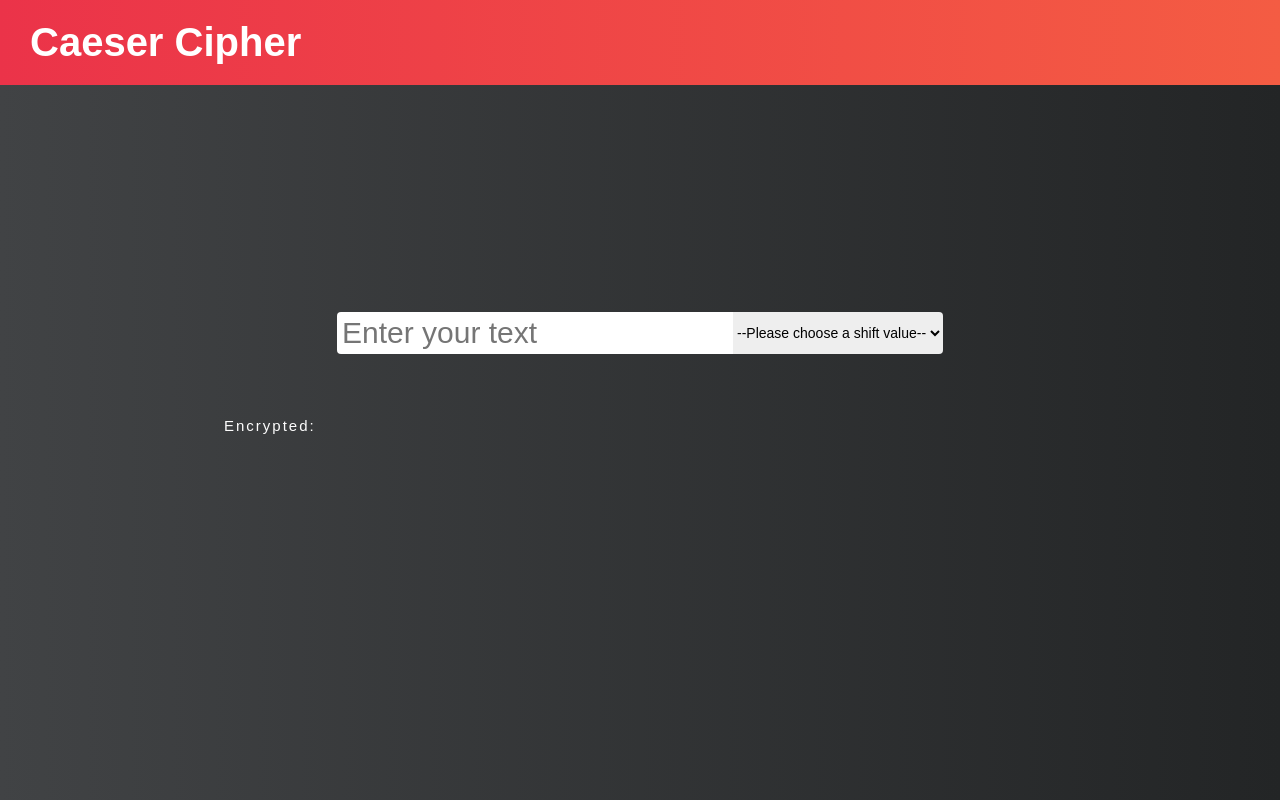
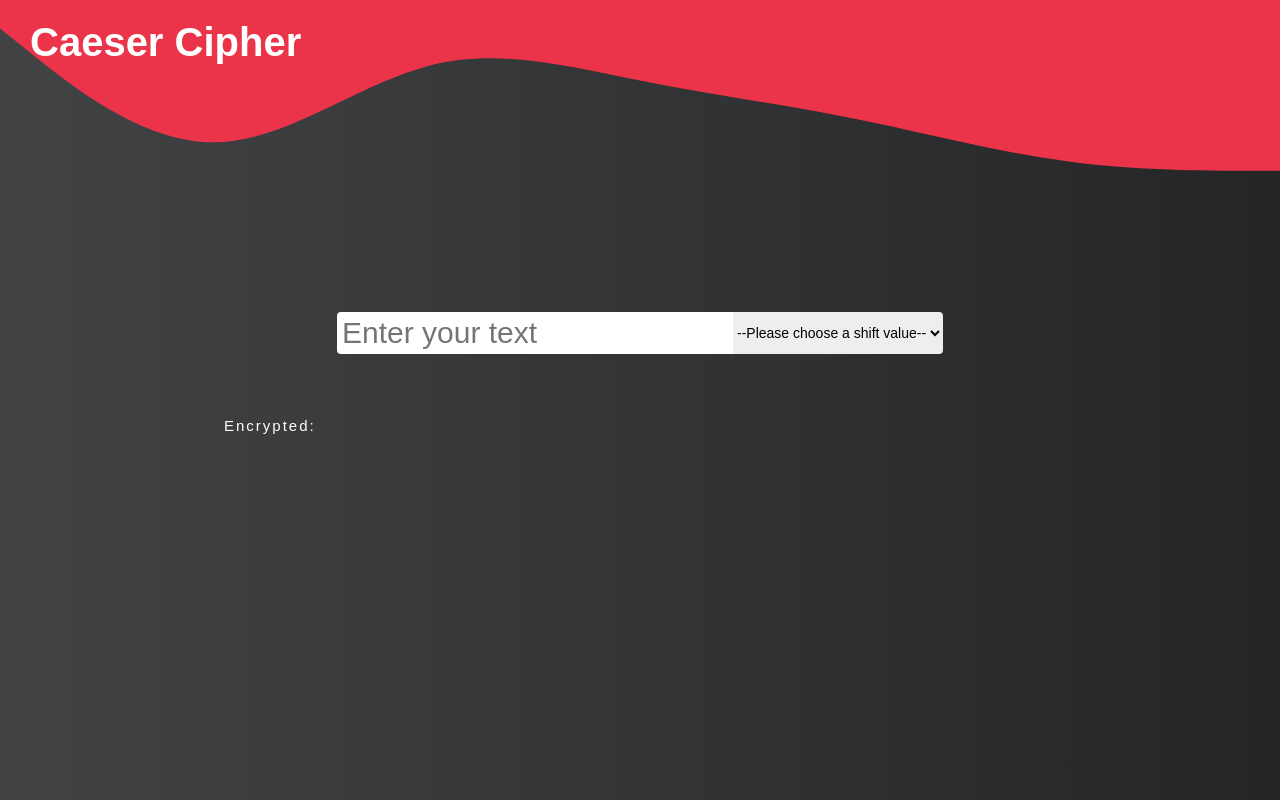
Before and after one commit to carlosdlroca/caesar-cipher, a React (Create React App) app: page / in a window 1280 px wide. Built offline with nearby package versions, Linux system fonts and the light colour scheme.

Commit message:
Add SVG wave

```diff
--- a/src/App.js
+++ b/src/App.js
@@ -34,6 +34,13 @@ export default () => {
 
     return (
         <main className='App'>
+            <svg xmlns='http://www.w3.org/2000/svg' viewBox='0 0 1440 320'>
+                <path
+                    fill='#eb3349'
+                    fill-opacity='1'
+                    d='M0,32L40,64C80,96,160,160,240,160C320,160,400,96,480,74.7C560,53,640,75,720,90.7C800,107,880,117,960,133.3C1040,149,1120,171,1200,181.3C1280,192,1360,192,1400,192L1440,192L1440,0L1400,0C1360,0,1280,0,1200,0C1120,0,1040,0,960,0C880,0,800,0,720,0C640,0,560,0,480,0C400,0,320,0,240,0C160,0,80,0,40,0L0,0Z'
+                ></path>
+            </svg>
             <header className='HeaderTitle'>Caeser Cipher</header>
             <section className='Cipher'>
                 <Input
--- a/src/Styles.css
+++ b/src/Styles.css
@@ -1,6 +1,4 @@
-*,
-*::before,
-*::after {
+*, *::before, *::after {
     margin: 0;
     padding: 0;
     box-sizing: inherit;
@@ -14,6 +12,16 @@ html {
     color: white;
 }
 
+svg {
+    position: absolute;
+    top: 0;
+    z-index: -1;
+}
+
+path {
+    background: white;
+}
+
 .App {
     height: 100vh;
 }
@@ -23,7 +31,7 @@ html {
     width: 100%;
     font-size: 4rem;
     font-weight: 600;
-    background: linear-gradient(to right, #eb3349, #f45c43);
+    /* background: linear-gradient(to right, #eb3349, #f45c43); */
 }
 
 .HeaderTitle::selection {
@@ -76,11 +84,9 @@ html {
     .HeaderTitle {
         font-size: 2.5rem;
     }
-
     .Cipher {
         width: 100%;
     }
-
     .Input {
         font-size: 1.5rem;
         padding: 1rem;
@@ -93,12 +99,10 @@ html {
         position: unset;
         transform: translate(0, 0);
     }
-
     .Input {
         flex: 0 0 98%;
         border-radius: .4rem;
     }
-
     .Shift {
         flex: 0 0 50%;
         margin-top: 3rem;
```
